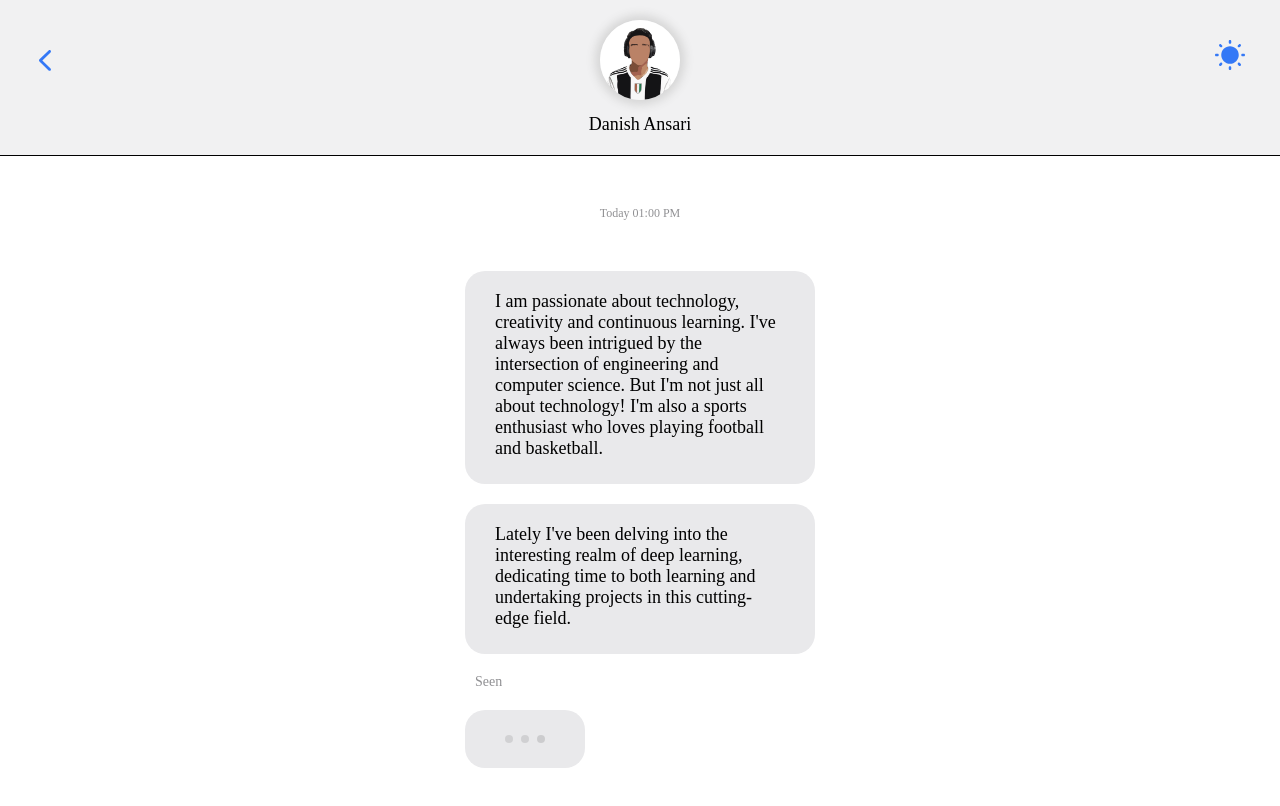
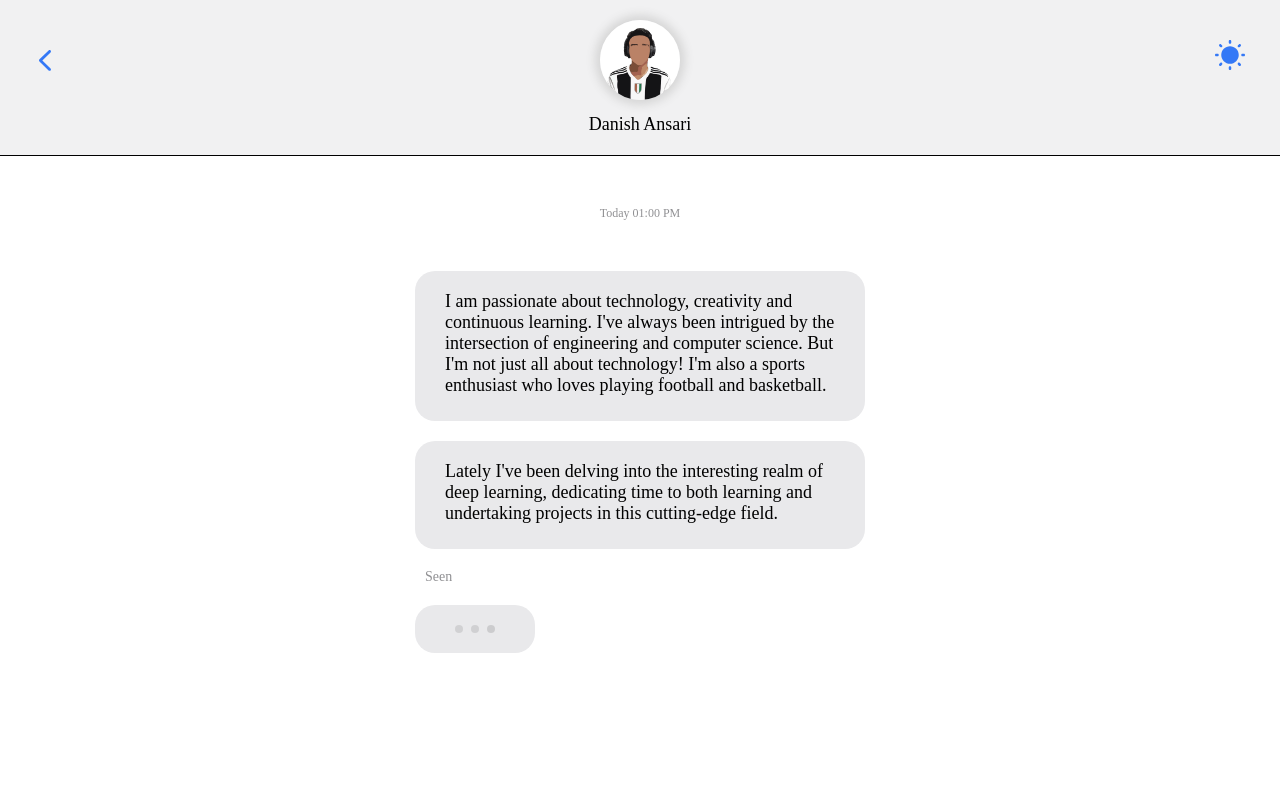
Before and after one commit to dan10ish/dan10ish.github.io, a React (Create React App) app: page /about in a window 1280 px wide. Shown: the top 806 px of the page. Built offline with nearby package versions, Linux system fonts and the light colour scheme; a web font is replaced by a local one.

Commit message:
Main pic 🔗 update

```diff
--- a/src/App.jsx
+++ b/src/App.jsx
@@ -6,6 +6,7 @@
 import { Routes, Route } from "react-router-dom";
 import About from "./components/About.jsx";
 import Projects from "./components/Projects.jsx";
+import { Link } from "react-router-dom";
 
 export default function App() {
   //Custom Loader
@@ -49,9 +50,9 @@
           {/* Header */}
           <div className="headerContent">
             <div className="pic">
-              <a href="https://danishansari.co">
+              <Link to="/">
                 <img src={pic} alt="" />
-              </a>
+              </Link>
             </div>
             <div className="headerTitle">Danish Ansari</div>
             <Darkmode className="toggle" />
--- a/src/components/styles.css
+++ b/src/components/styles.css
@@ -60,7 +60,7 @@
 
 .load {
   position: absolute;
-  top: 50%;
+  top: 45%;
   transform: translate(0, --messageColor);
   display: flex;
   flex-direction: row;
@@ -507,7 +507,7 @@
   }
 
   .message {
-    width: 350px;
+    width: 450px;
     border-radius: 20px;
   }
 
@@ -578,7 +578,7 @@
   .placeholder {
     position: relative;
     width: 120px;
-    padding: 25px 0 25px 0;
+    padding: 20px 0 20px 0;
     z-index: 10;
   }
 }
```
Also changed, not shown: 12 other files (tests, documents, lock files or other folders).
